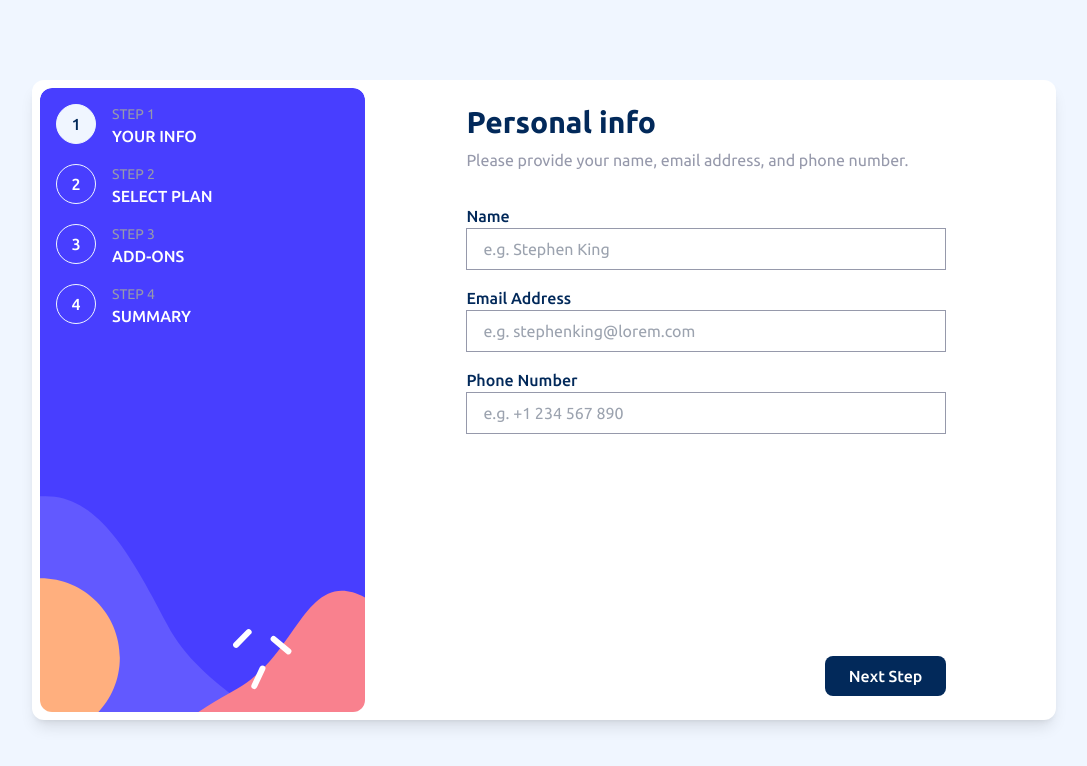
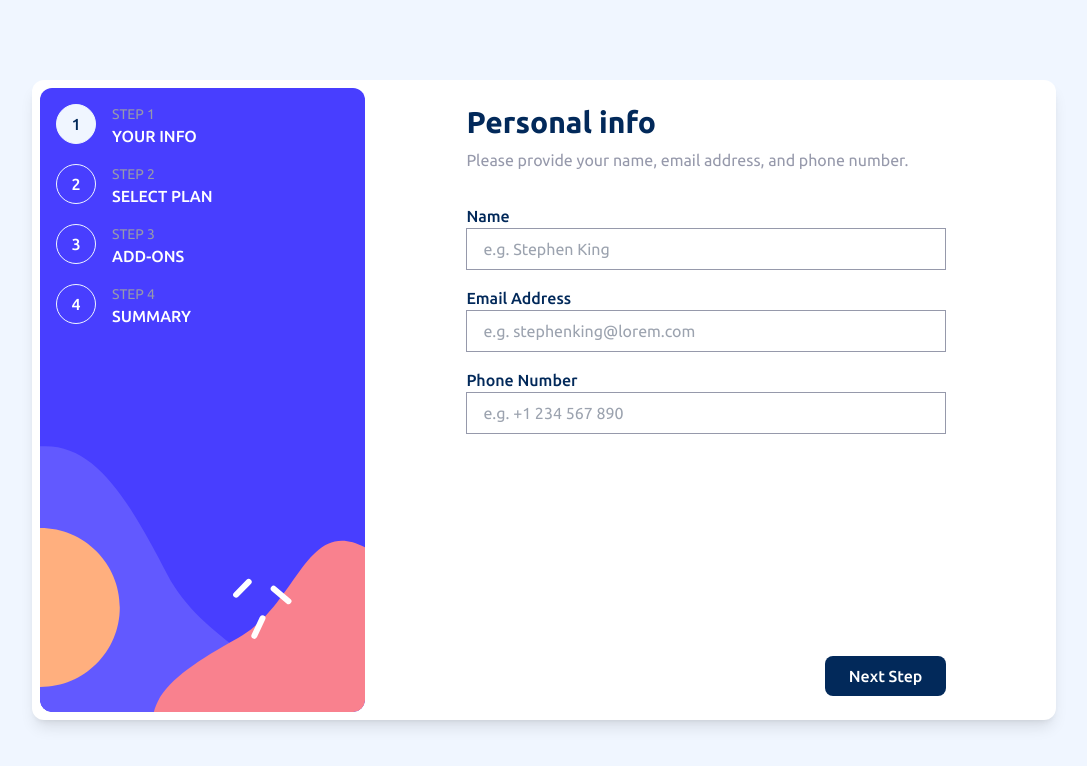
Before and after one commit to imkaranks/multi-step-form, a React (Vite) app: page / in a window 1280 px wide. Shown: the top 766 px of the page, without its empty margins (96-1183 px from the left). Built offline with nearby package versions, Linux system fonts and the light colour scheme.

Commit message:
fix: missing sidebar bg in deployed site

```diff
--- a/src/components/Sidebar.jsx
+++ b/src/components/Sidebar.jsx
@@ -2,9 +2,14 @@ import React from 'react';
 import Step from './Step';
 
 function Sidebar({ step }) {
+  const styles = {
+    '--mobile': 'url(/bg-sidebar-mobile.svg)',
+    '--desktop': 'url(/bg-sidebar-desktop.svg)'
+  }
+
   return (
-    <aside className='bg-[url(./src/assets/images/bg-sidebar-mobile.svg)] bg-cover bg-no-repeat pt-8 pb-24 sm:p-4 sm:bg-[url(./src/assets/images/bg-sidebar-desktop.svg)] sm:flex-[0.3] sm:rounded-xl'>
-      <div className=''>
+    <aside className='bg-[image:var(--mobile)] bg-cover bg-bottom bg-no-repeat pt-8 pb-24 sm:bg-[image:var(--desktop)] sm:p-4 sm:flex-[0.3] sm:rounded-xl' style={styles}>
+      <div>
         <ol className='flex justify-center gap-4 sm:flex-col'>
           <li>
             <Step
```
Also changed, not shown: public/bg-sidebar-desktop.svg (renamed from src/assets/images/bg-sidebar-desktop.svg), public/bg-sidebar-mobile.svg (renamed from src/assets/images/bg-sidebar-mobile.svg).
